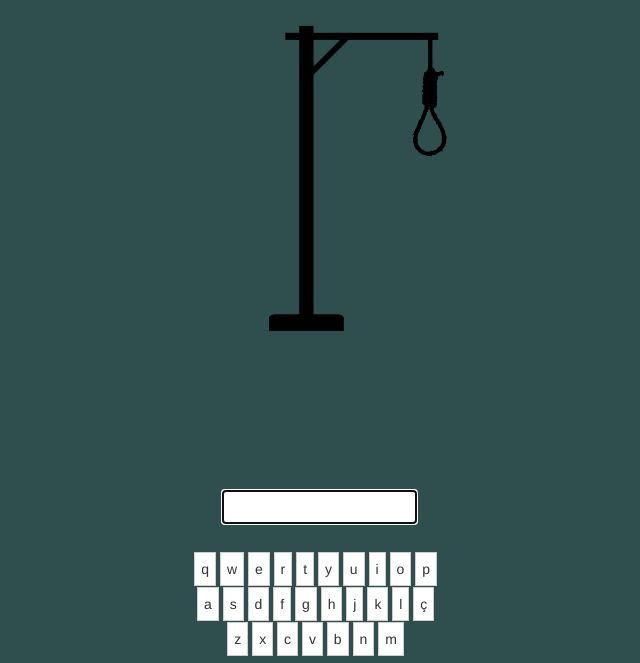
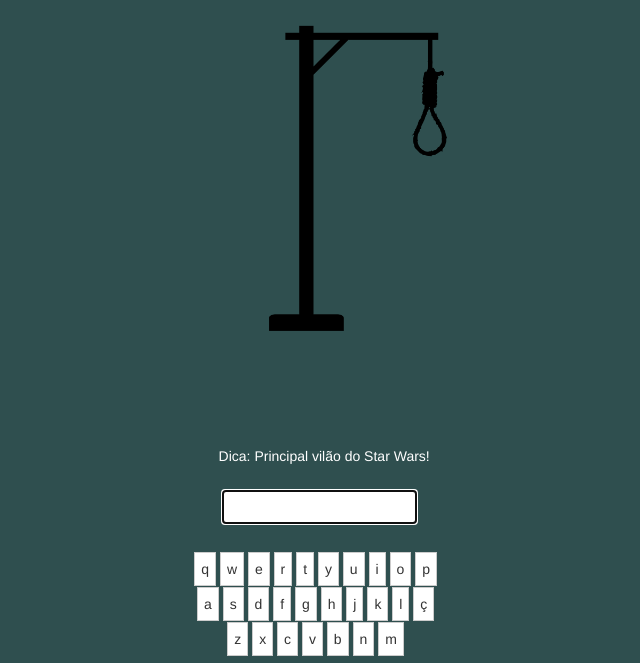
Before and after one commit to brunoribs/N.E.R.D-Project-PHP, a PHP site: page /game.html in a window 1280 px wide. Shown: the part 124-787 px from the top of the page, without its empty margins (319-959 px from the left). Run offline with PHP 8.4, Linux system fonts and the light colour scheme; some libraries are stand-ins or nearby versions.

Commit message:
#23 Adicionada a dica no sistema do jogo.

```diff
--- a/Projeto [ALPHA]/css/estilo1.css
+++ b/Projeto [ALPHA]/css/estilo1.css
@@ -28,6 +28,14 @@ h1, h2{
 	right: 35%;
 }
 
+#dica{
+	width: 20%;
+	position: absolute;
+	right: 38%;
+    bottom: 25%;
+    color: #fff;
+}
+
 #tecladoForm{
 	width: 20%;
 	position: absolute;;
--- a/Projeto [ALPHA]/game.html
+++ b/Projeto [ALPHA]/game.html
@@ -85,6 +85,7 @@
 
 		<img class='forca' id='forca' src='images/00.png' alt="Imagem da forca" />
 
+        <p id="dica">Dica: Principal vilão do Star Wars!</p>
 
 
 		<form action="#" method="post" id="tecladoForm">
```
